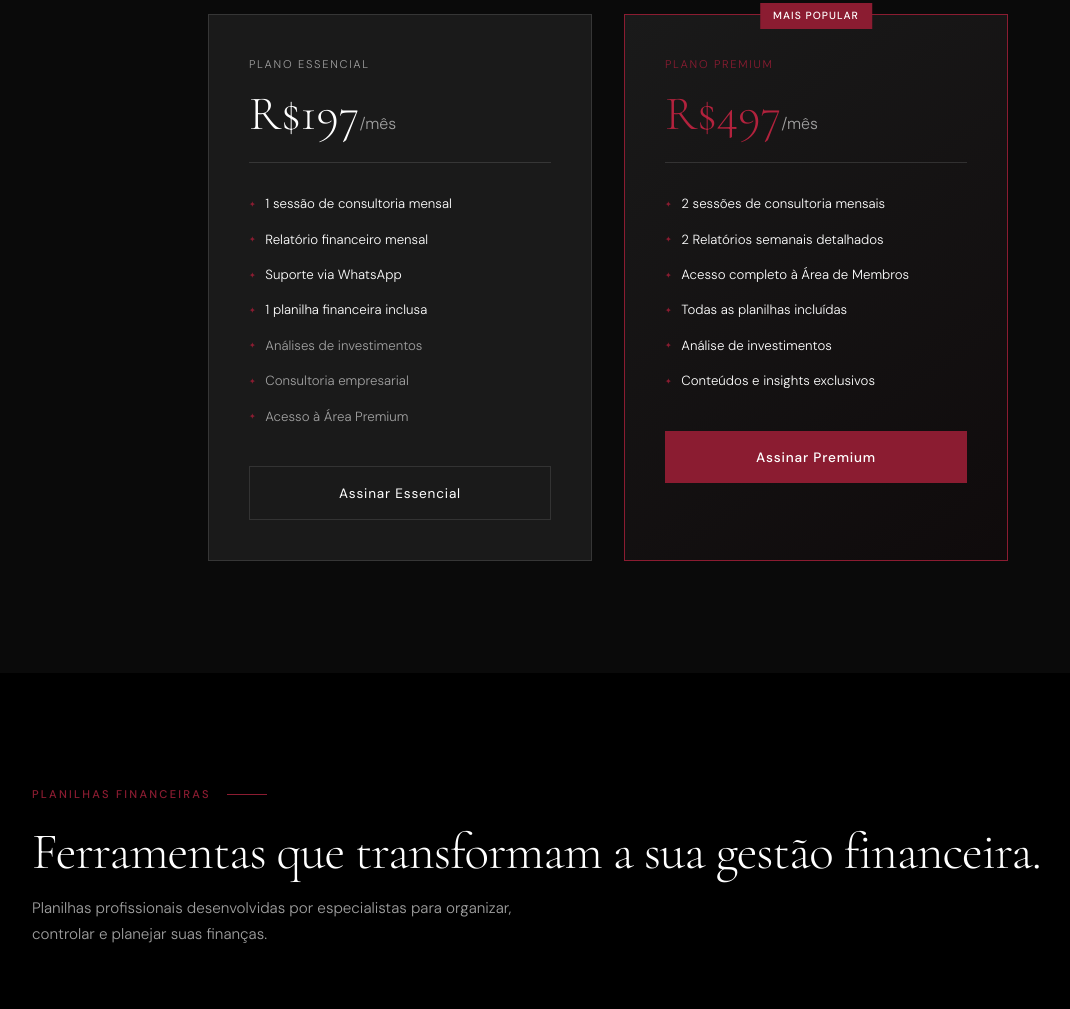
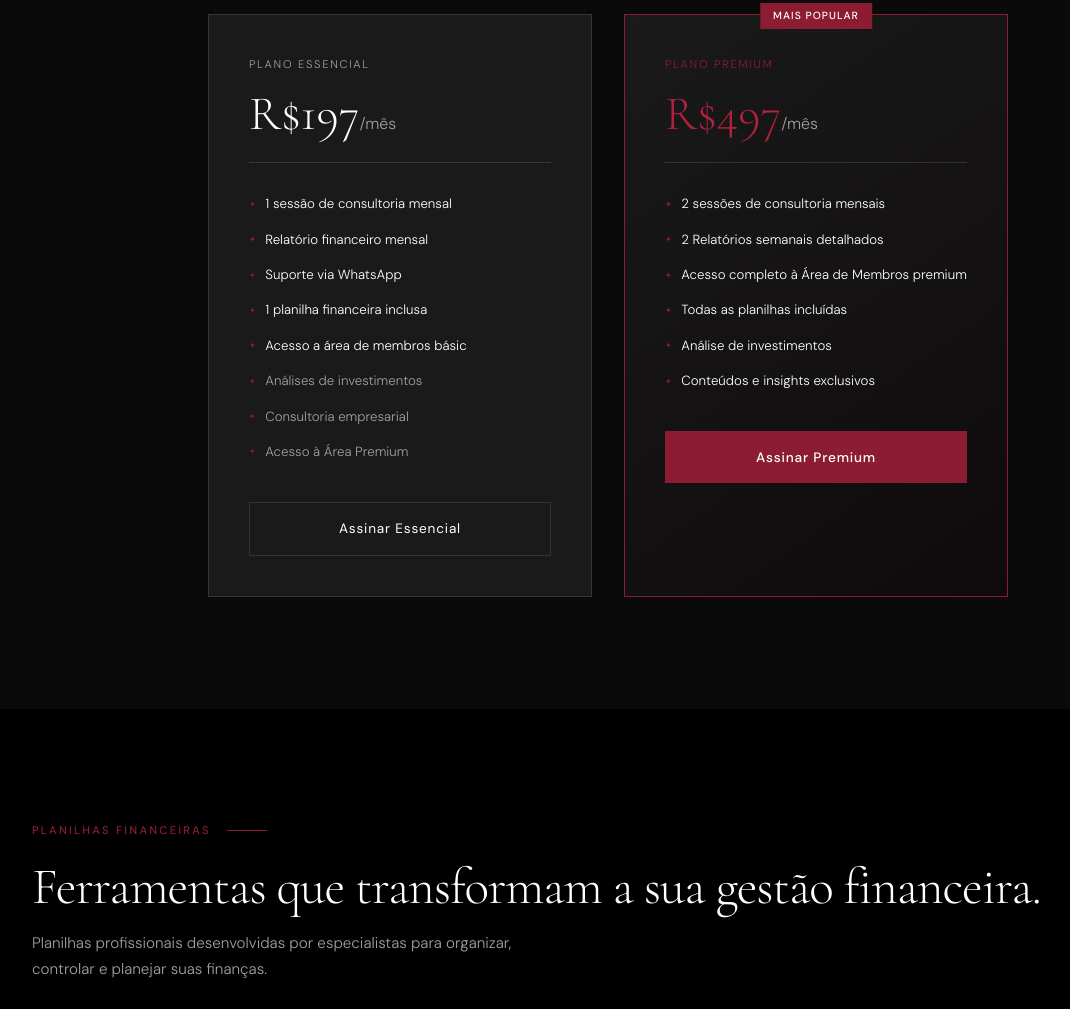
Before and after one commit to thyerisDev/Nexora-Original, a website: page index.html in a window 1280 px wide. Shown: the part 3277-4286 px from the top of the page, without its empty margins (32-1102 px from the left). Drawn offline with nearby package versions, Linux system fonts and the light colour scheme.

Commit message:
index atualizado

```diff
--- a/index.html
+++ b/index.html
@@ -282,6 +282,7 @@
           <li class="active">Relatório financeiro mensal</li>
           <li class="active">Suporte via WhatsApp</li>
           <li class="active">1 planilha financeira inclusa</li>
+          <li class="active">Acesso a área de membros básic</li>
           <li>Análises de investimentos</li>
           <li>Consultoria empresarial</li>
           <li>Acesso à Área Premium</li>
@@ -297,7 +298,7 @@
         <ul class="plan-features">
           <li class="active">2 sessões de consultoria mensais</li>
           <li class="active"> 2 Relatórios semanais detalhados</li>
-          <li class="active">Acesso completo à Área de Membros</li>
+          <li class="active">Acesso completo à Área de Membros premium</li>
           <li class="active">Todas as planilhas incluídas</li>
           <li class="active">Análise de investimentos</li>
           <li class="active">Conteúdos e insights exclusivos</li>
```
